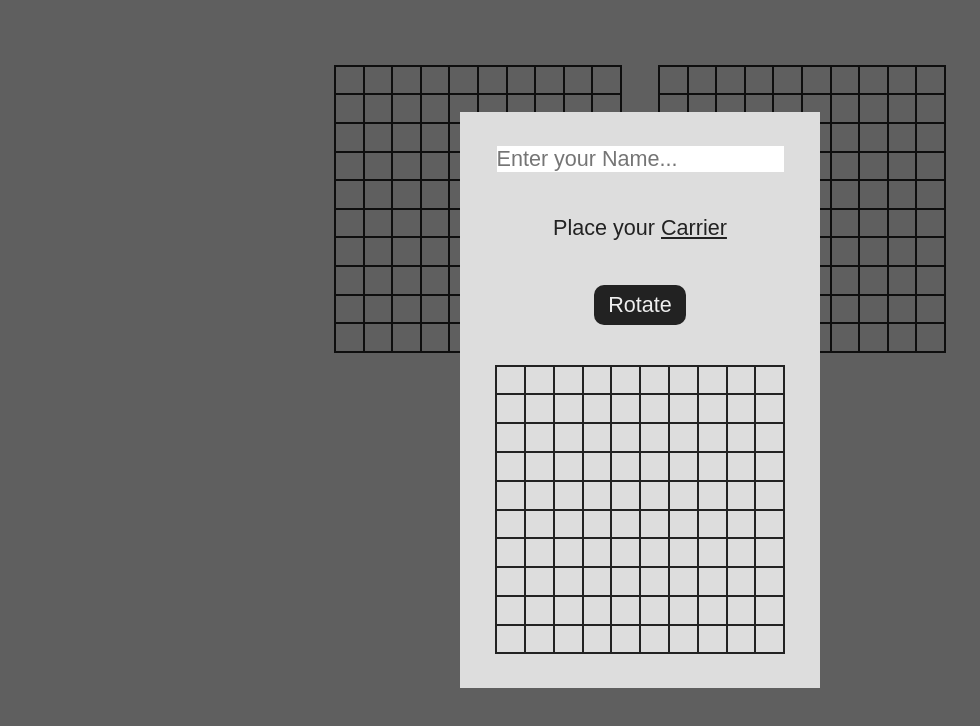
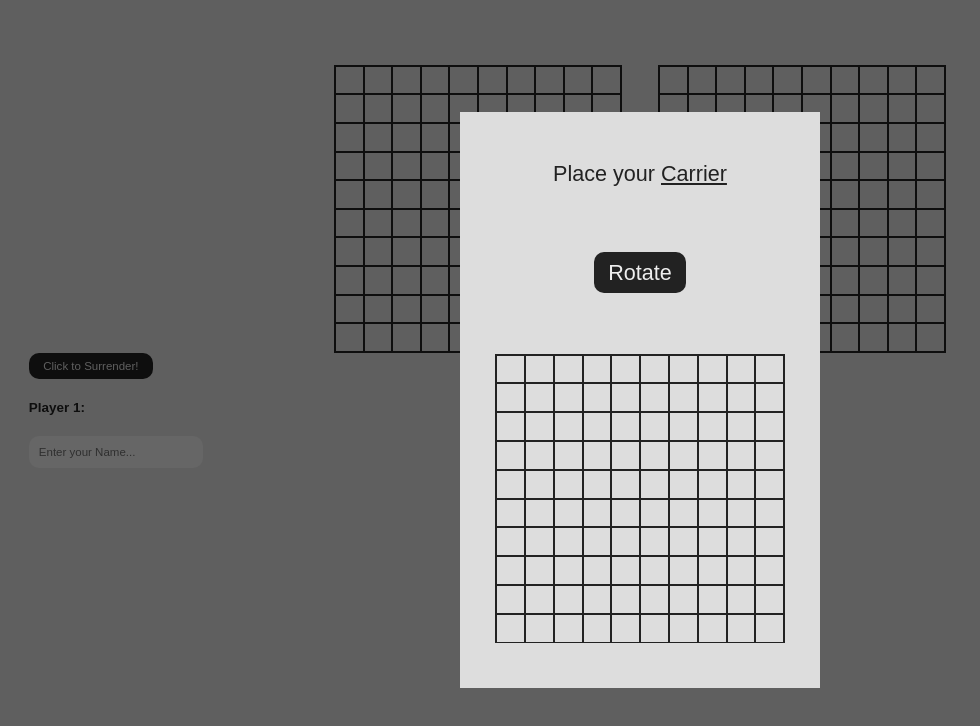
Before and after one commit to ariandedier/battleship, a React (Create React App) app: page / in a window 1280 px wide. Shown: the top 726 px of the page, without its empty margins (0-980 px from the left). Built offline with nearby package versions, Linux system fonts and the light colour scheme.

Commit message:
Surrender button and Name Input

```diff
--- a/src/components/Game/EndScreen.tsx
+++ b/src/components/Game/EndScreen.tsx
@@ -1,5 +1,6 @@
 import styled from 'styled-components'
 import Button from '../elements/Button'
+
 
 interface Props {
   message: string
@@ -18,6 +19,8 @@ const EndScreen = ({ message, resetGame }: Props) => {
   )
 }
 
+
+//STYLES
 const EndScreenWrapper = styled.div`
   position: absolute;
   top: 0;
--- a/src/components/Game/StartScreen.tsx
+++ b/src/components/Game/StartScreen.tsx
@@ -4,6 +4,7 @@ import Gameboard from '../../factories/Gameboard'
 import Ship from '../../factories/Ship'
 import Button from '../elements/Button'
 import { v4 as uuidv4 } from 'uuid'
+
 
 interface Props {
   gameboard: Gameboard
@@ -89,7 +90,6 @@ const StartScreen = ({
   return (
     <StartScreenWrapper>
       <SetupWindow>
-        <input type="text" placeholder='Enter your Name...'/>
         <p>
           Place your <u>{currentShipName}</u>
         </p>
@@ -126,6 +126,10 @@ const SetupWindow = styled.div`
   height: 80rem;
   padding: ${({ theme }) => theme.padding.md};
   background-color: ${({ theme }) => theme.colors.light.secondary};
+  input{
+    border-radius: 10px;
+    padding: 10px;
+  }
 `
 
 const Board = styled.div`
--- a/src/components/Main.tsx
+++ b/src/components/Main.tsx
@@ -1,16 +1,24 @@
 import styled from 'styled-components'
 import Game from './Game/Game'
+import Reset from './elements/ResetButton'
+import NameInput from './elements/NameInput'
 
 const Main = () => {
+
   return (
     <MainWrapper>
       <Game/>
+      <NameInput/>
+      <Reset/>
     </MainWrapper>
   )
+
 }
 
 const MainWrapper = styled.main`
   padding: ${({ theme }) => theme.padding.lg};
 `
 
+
+
 export default Main
--- /dev/null
+++ b/src/components/elements/NameInput.tsx
@@ -0,0 +1,46 @@
+import React, {useState} from 'react'
+import styled from 'styled-components';
+import Main from '../Main';
+
+const NameInput = () => {
+
+    const [username, setUsername] = useState('');
+
+    function handleInput() {
+        console.log(username);
+    }
+
+  return (
+      <Container>
+          <h3>Player 1: {username}</h3>
+          <Input onChange={e => setUsername(e.target.value)} placeholder="Enter your Name..."></Input>
+
+      </Container>
+
+  )
+}
+
+//STYLES
+const Container = styled.div`
+    position: absolute;
+    top: 400px;
+
+    @media (max-width: 1068px) {
+    position: absolute;
+    top: 400px;
+  }
+    @media (max-width: 768px) {
+        position: absolute;
+        top: 680px;
+    }
+
+    h3{
+        margin-bottom: 20px;
+    }
+`
+const Input = styled.input`
+    border-radius: 10px;
+    padding: 10px;
+`
+
+export default NameInput
--- /dev/null
+++ b/src/components/elements/ResetButton.tsx
@@ -0,0 +1,32 @@
+import React from 'react'
+import styled from 'styled-components';
+
+
+function Reset() {
+
+  function refreshPage() {
+    window.location.reload();
+  }
+
+  return (
+    <div>
+      <ResetButton onClick={refreshPage}>Click to Surrender!</ResetButton>
+    </div>
+  );
+}
+
+
+//STYLES
+const ResetButton = styled.button`
+padding: ${({ theme }) => theme.padding.sm} ${({ theme }) => theme.padding.md};
+border-radius: ${({ theme }) => theme.borderRadius.md};
+background-color: ${({ theme }) => theme.colors.dark.primary};
+color: ${({ theme }) => theme.colors.light.primary};
+transition: transform 0.1s ease-in-out;
+
+&:hover {
+  transform: scale(1.03);
+}
+`
+
+export default Reset;
```
